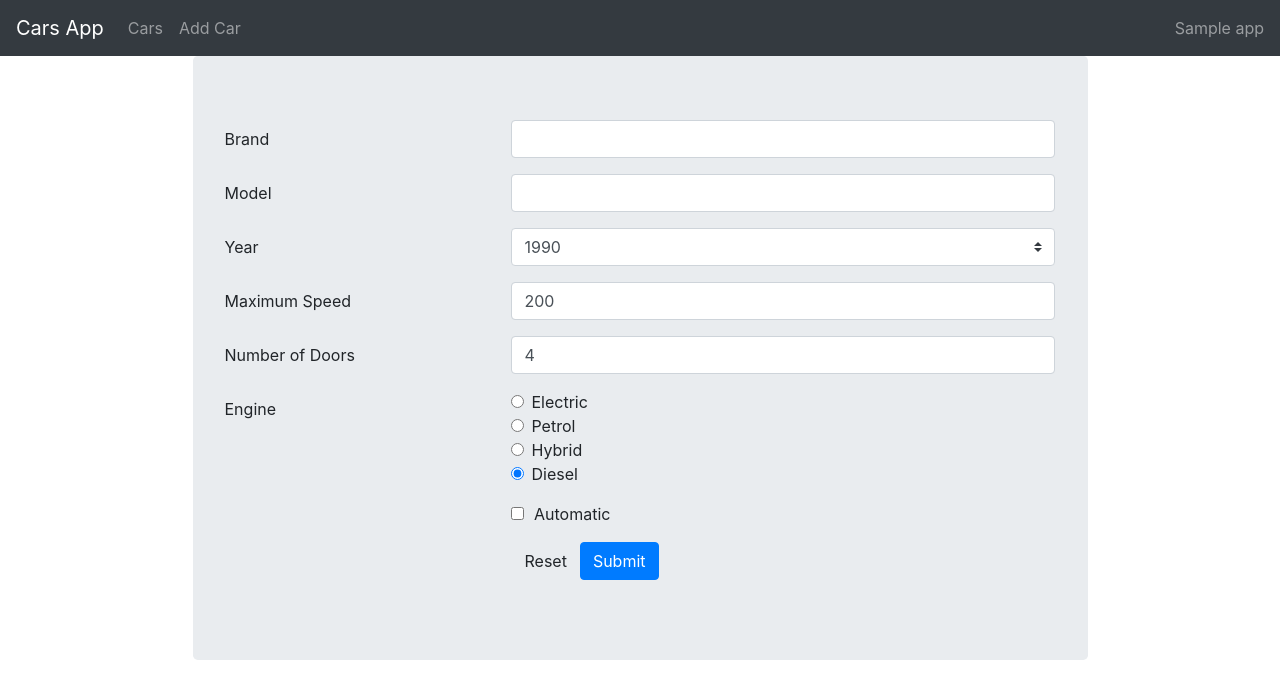
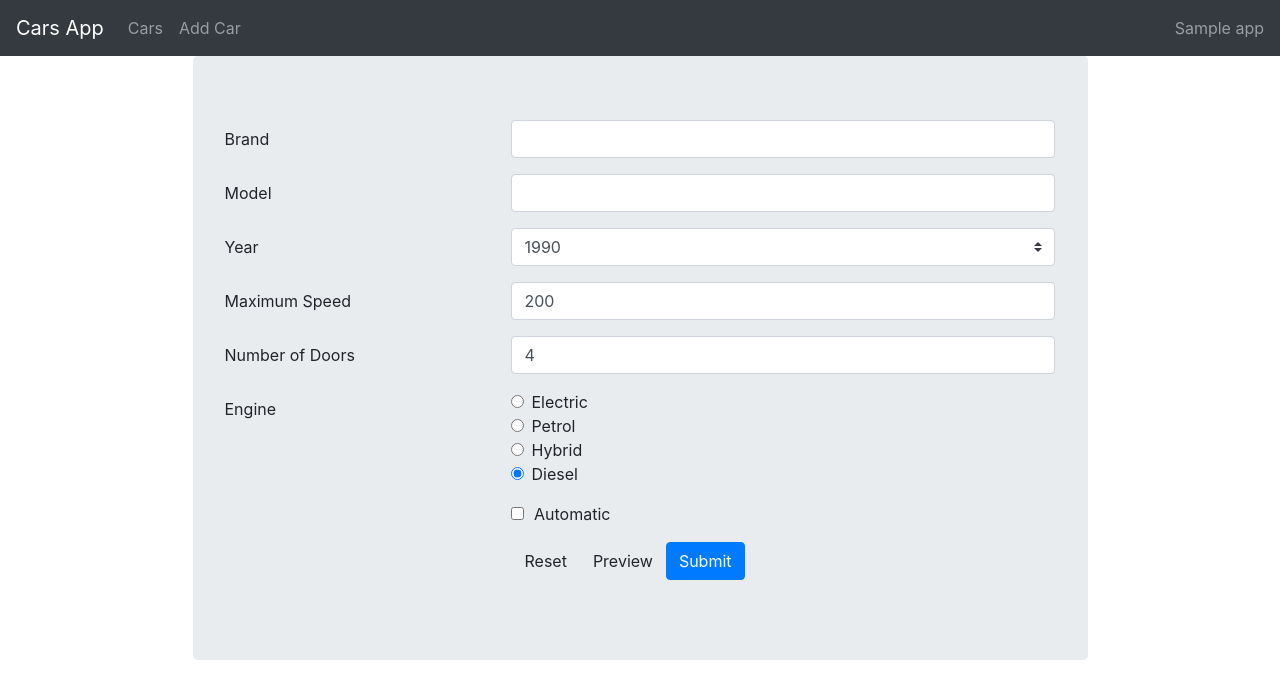
Before and after one commit to Vivify-Ideas/vivify-academy-cars, a Vue app: page /add in a window 1280 px wide. Shown: the top 698 px of the page. Built offline with nearby package versions, Linux system fonts and the light colour scheme.

Commit message:
Zadatak 5

```diff
--- a/src/components/CarForm.vue
+++ b/src/components/CarForm.vue
@@ -75,6 +75,7 @@
     <div class="form-group row">
       <div class="offset-4 col-8">
         <button name="reset" type="reset" class="btn btn-default">Reset</button>
+        <button name="preview" type="button" @click="preview" class="btn btn-default">Preview</button>
         <button name="submit" type="submit" class="btn btn-primary">Submit</button>
       </div>
     </div>
@@ -82,6 +83,8 @@
 </template>
 
 <script>
+import capitalize from 'lodash/capitalize'
+
 export default {
   props: {
     car: Object
@@ -100,6 +103,18 @@
 
     onReset () {
       this.$emit('onReset')
+    },
+
+    preview () {
+      alert(`
+        Brand: ${this.car.brand}
+        Model: ${this.car.model}
+        Year: ${this.car.year}
+        Maximum Speed: ${this.car.maxSpeed}
+        Number of Doors: ${this.car.numberOfDoors}
+        Engine: ${capitalize(this.car.model)}
+        ${this.car.isAutomatic ? 'Automatic' : 'Manual'}
+      `)
     }
   }
 }
```
